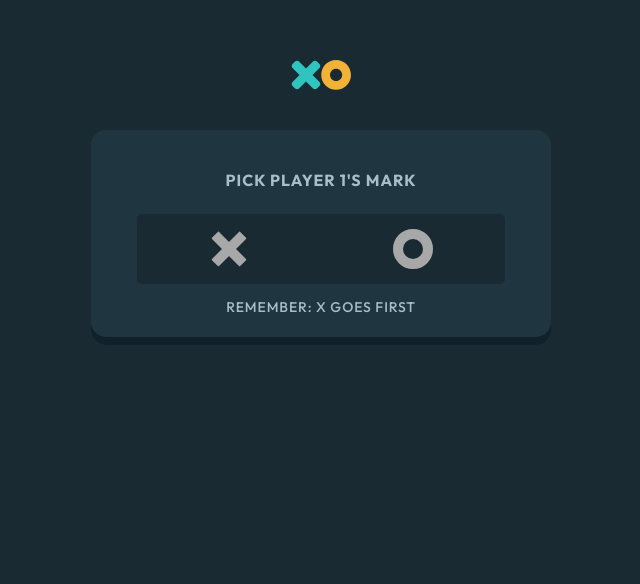
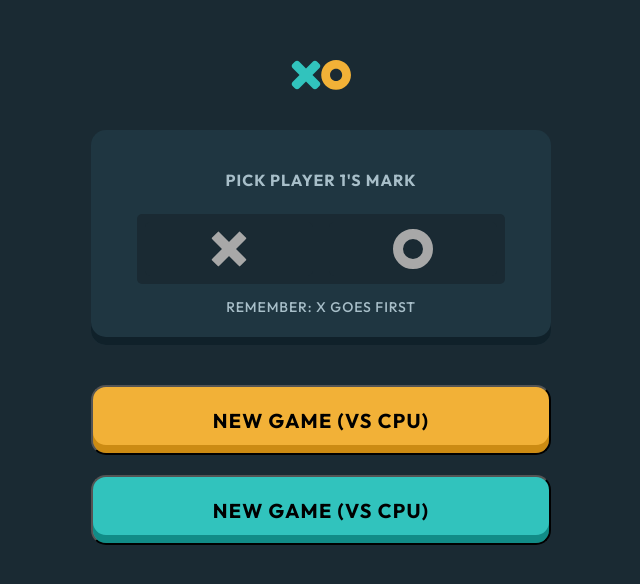
Before and after one commit to MasonBoom/Tic-Tac-Toe-React, a React (Create React App) app: page / in a window 1280 px wide. Shown: the part 180-764 px from the top of the page, without its empty margins (319-959 px from the left). Built offline with nearby package versions, Linux system fonts and the light colour scheme.

Commit message:
finished main page

```diff
--- a/src/pages/mainPage/MainPage.js
+++ b/src/pages/mainPage/MainPage.js
@@ -10,6 +10,7 @@ import {
     ModalButton,
     OIcon,
     XIcon,
+    NewGameButton,
 } from './mainpage.styles';
 import x from '../../assets/x.svg';
 import o from '../../assets/o.svg';
@@ -48,6 +49,8 @@ const MainPage = () => {
                 </ButtonDiv>
                 <SubHeader>Remember: X goes first</SubHeader>
             </SelectionModal>
+            <NewGameButton>New Game (VS CPU)</NewGameButton>
+            <NewGameButton className='vsPlayer'>New Game (VS CPU)</NewGameButton>
         </MainDiv>
     )
 }
--- a/src/pages/mainPage/mainpage.styles.js
+++ b/src/pages/mainPage/mainpage.styles.js
@@ -108,3 +108,36 @@ export const XIcon = styled.div`
 
     }
 `;
+
+export const NewGameButton = styled.button`
+    background: #F2B137;
+    box-shadow: inset 0px -8px 0px #CC8B13;
+    width: 100%;
+    border-radius: 15px;
+    height: 70px;
+    margin-bottom: 20px;
+    margin-top: 40px;
+    text-transform: uppercase;
+    font-family: 'Outfit';
+    font-style: normal;
+    font-weight: 700;
+    font-size: 20px;
+    line-height: 25px;
+    text-align: center;
+    letter-spacing: 1.25px;
+    cursor: pointer;
+
+    &:hover {
+        box-shadow: inset 0px 0px 0px #CC8B13;
+    }
+
+    &.vsPlayer {
+        background: #31C3BD;
+        box-shadow: inset 0px -8px 0px #118C87;
+        margin-top: 0;
+
+        &:hover {
+            box-shadow: inset 0px 0px 0px #118C87;
+        }
+    }
+`;
```
